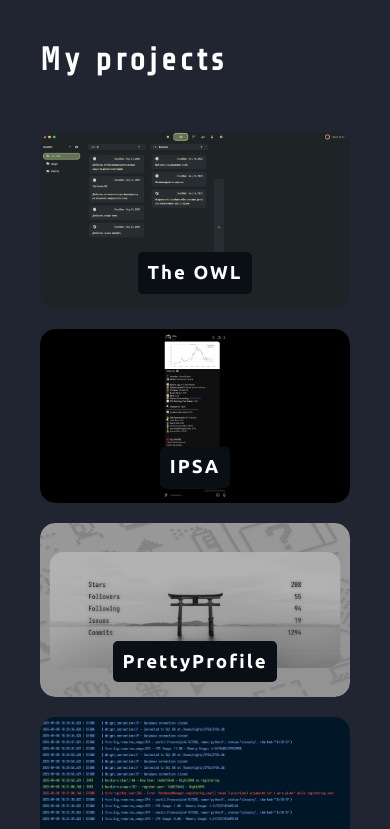
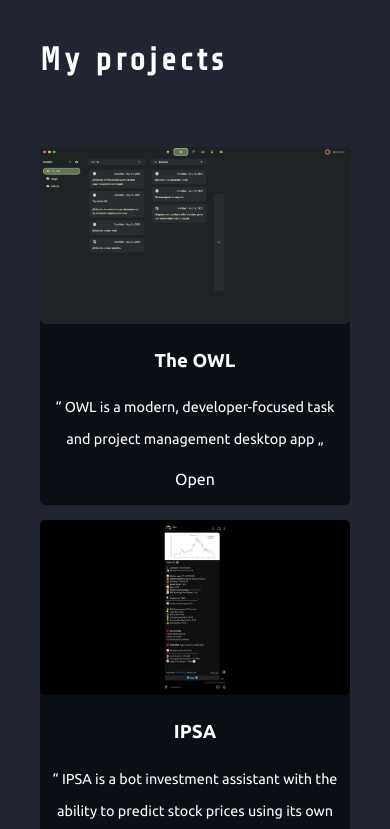
Before and after one commit to Nighty3098/Portfolio, a React (Create React App) app: page / in a window 390 px wide. Shown: the part 1780-2609 px from the top of the page. Built offline with nearby package versions, Linux system fonts and the light colour scheme.

Commit message:
Adaptive cards

```diff
--- a/src/App.css
+++ b/src/App.css
@@ -289,7 +289,7 @@ body {
   flex-direction: column;
   align-items: center;
   width: 100%;
-  max-width: 1500px;
+  max-width: 1200px;
   color: inherit;
   cursor: pointer;
   overflow: hidden;
@@ -306,7 +306,7 @@ body {
 .project-image {
   width: 100%;
   display: block;
-  border-radius: var(--border-radius);
+  border-radius: 5px;
 }
 
 .project-description-overlay {
@@ -326,6 +326,14 @@ body {
   pointer-events: none;
   align-content: center;
   text-wrap: pretty;
+  flex-direction: column;
+  gap: var(--spacing-xl);
+  font-size: 1.1rem;
+}
+
+.project-description-overlay a {
+  text-decoration: none;
+  font-size: 1rem;
 }
 
 .project-title {
@@ -360,6 +368,47 @@ body {
   z-index: 100;
   letter-spacing: 2px;
 }
+
+@media (max-width: 600px) {
+  .projects-grid {
+    flex-direction: column;
+    padding: var(--spacing-m);
+    gap: var(--spacing-m);
+  }
+  .project-card {
+    width: 100%;
+    max-width: none;
+    box-shadow: none;
+    border-radius: 0;
+    background-color: var(--bg-2);
+    border-radius: 5px;
+  }
+  .project-image-wrapper {
+    border-radius: 0;
+  }
+  .project-description-overlay {
+    position: relative;
+    background-color: transparent;
+    color: var(--fg);
+    opacity: 1 !important;
+    pointer-events: auto;
+    margin: 0px;
+    text-wrap: normal;
+    gap: 0.5rem;
+    font-size: 0.9rem;
+    line-height: 2rem;
+    padding: 10px;
+  }
+  .project-header h3 {
+    position: static;
+    background-color: transparent;
+    margin: 0.1rem 0 0 0;
+    letter-spacing: normal;
+  }
+}
+
+
+
 
 @media (max-width: 1000px) {
   .welcome-content h1 {
--- a/src/components/projects.tsx
+++ b/src/components/projects.tsx
@@ -99,6 +99,14 @@ function Projects() {
                 }}
               >
                 “ {project.description} „
+                <motion.a
+
+                  href={project.link}
+                  target="_blank"
+                  rel="noopener noreferrer"
+                >
+                  Open
+                </motion.a>
               </motion.div>
             </motion.div>
           </motion.a>
```
